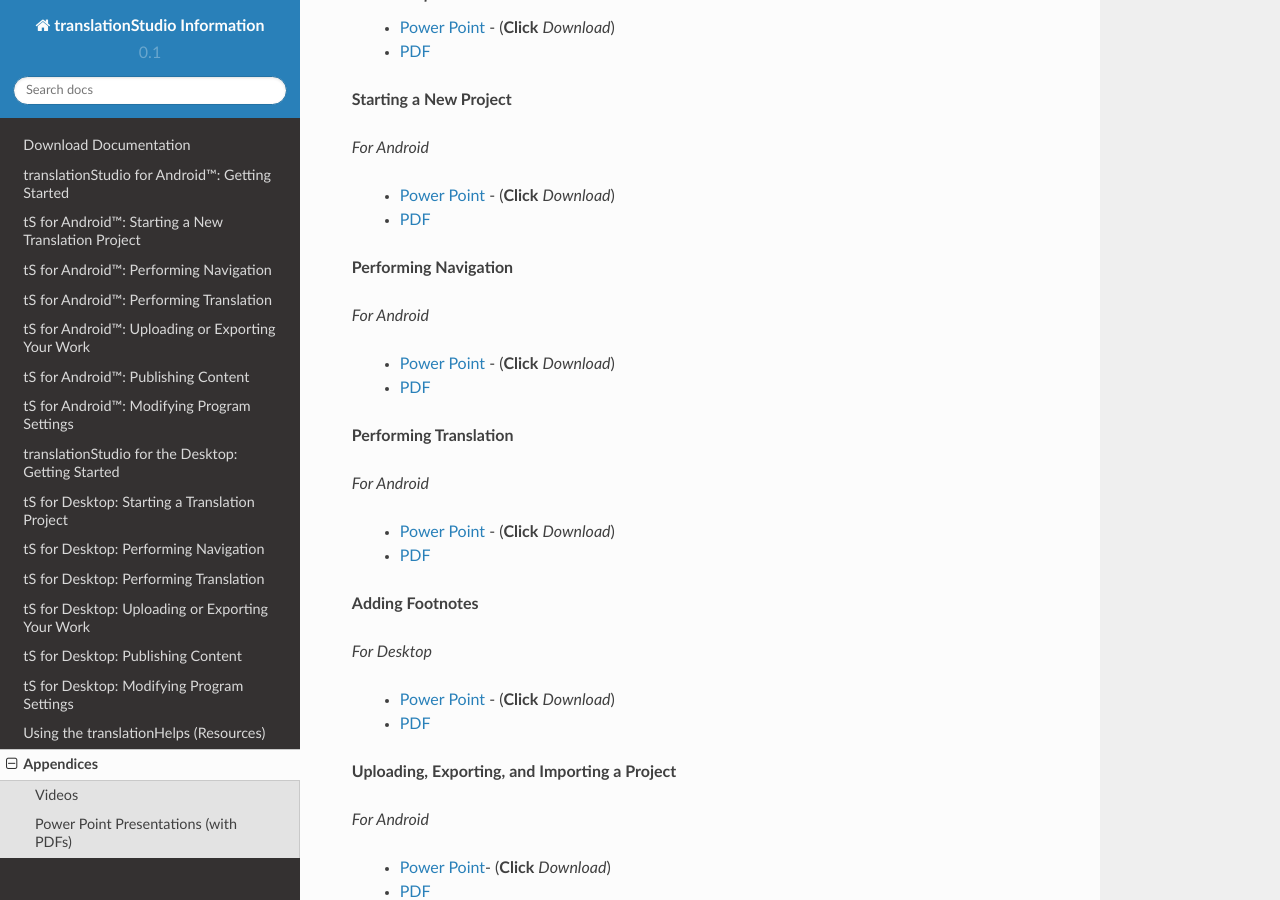
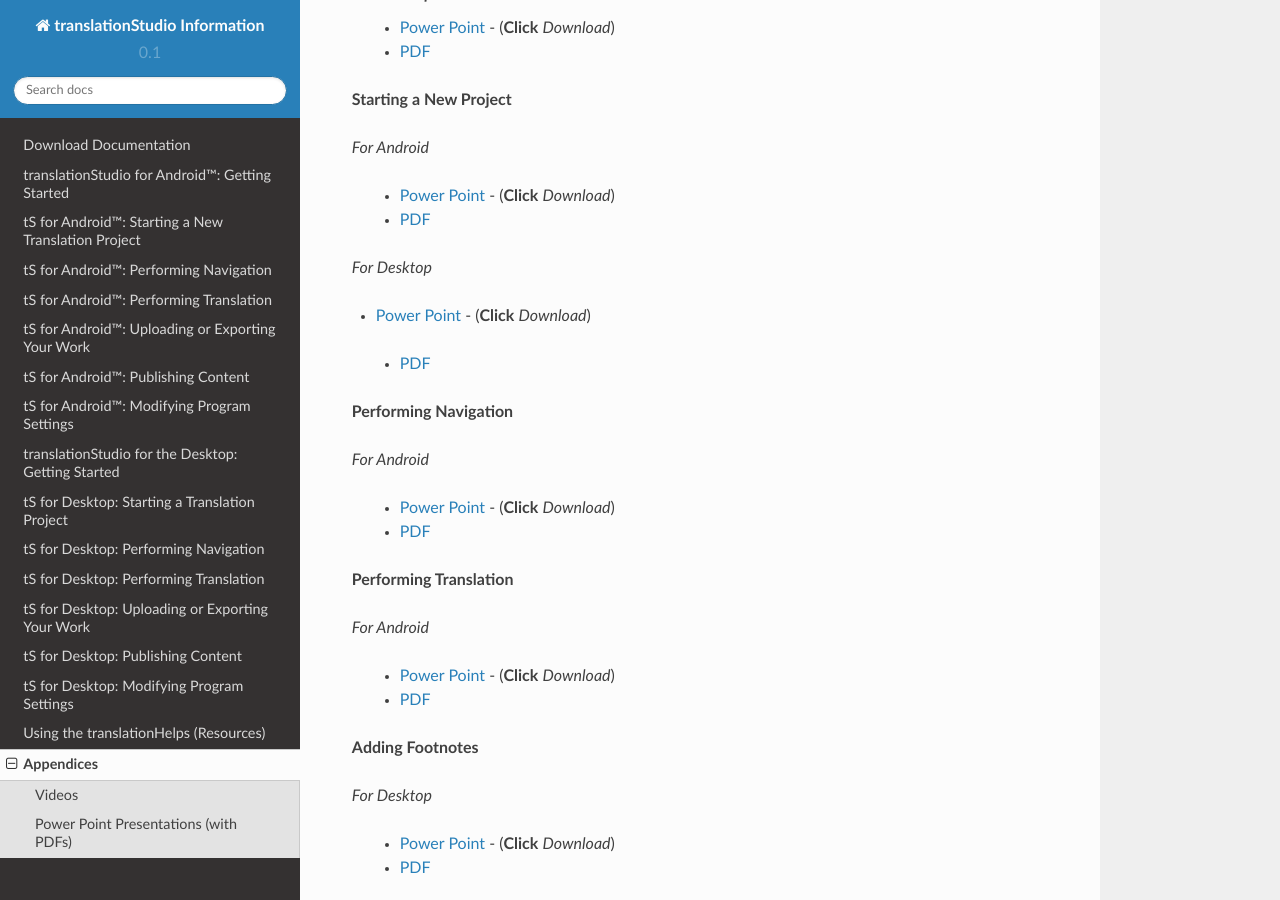
Before and after one commit to unfoldingWord-dev/translationStudio-Info, a Sphinx documentation site: the page built from docs/Appendix.rst, in a window 1280 px wide and 900 px high, scrolled down 503 px. Built offline with Sphinx 7.4.7 and the Read the Docs theme 2.0.0, drawn with Linux system fonts in a browser that asks for light colours; pages that are not in the unit, such as notebooks, are missing from menus.

Commit message:
Update Appendix.rst

```diff
--- a/docs/Appendix.rst
+++ b/docs/Appendix.rst
@@ -47,7 +47,10 @@ Power Point Presentations (with PDFs)
  * `Power Point <https://github.com/unfoldingWord-dev/translationStudio-Info/blob/master/docs/ANewProject.pptx>`_ - (**Click** *Download*)
  * `PDF <https://github.com/unfoldingWord-dev/translationStudio-Info/blob/master/docs/ANewProject.pdf>`_
 
-.. *For Desktop*
+*For Desktop*
+
+* `Power Point <https://github.com/unfoldingWord-dev/translationStudio-Info/blob/master/docs/DNewProject.pptx>`_ - (**Click** *Download*)
+ * `PDF <https://github.com/unfoldingWord-dev/translationStudio-Info/blob/master/docs/DNewProject.pdf>`_
 
 **Performing Navigation**
 
```
